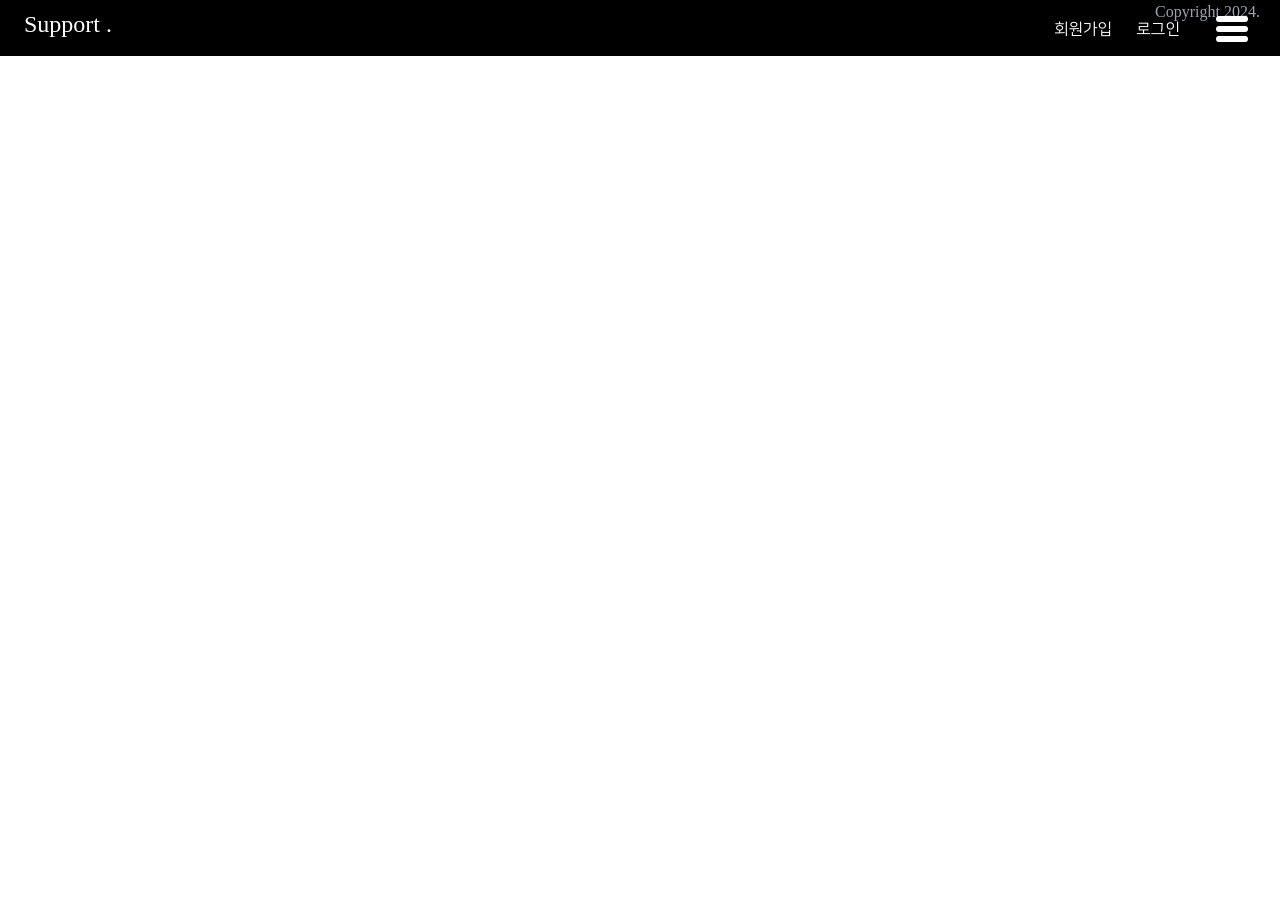
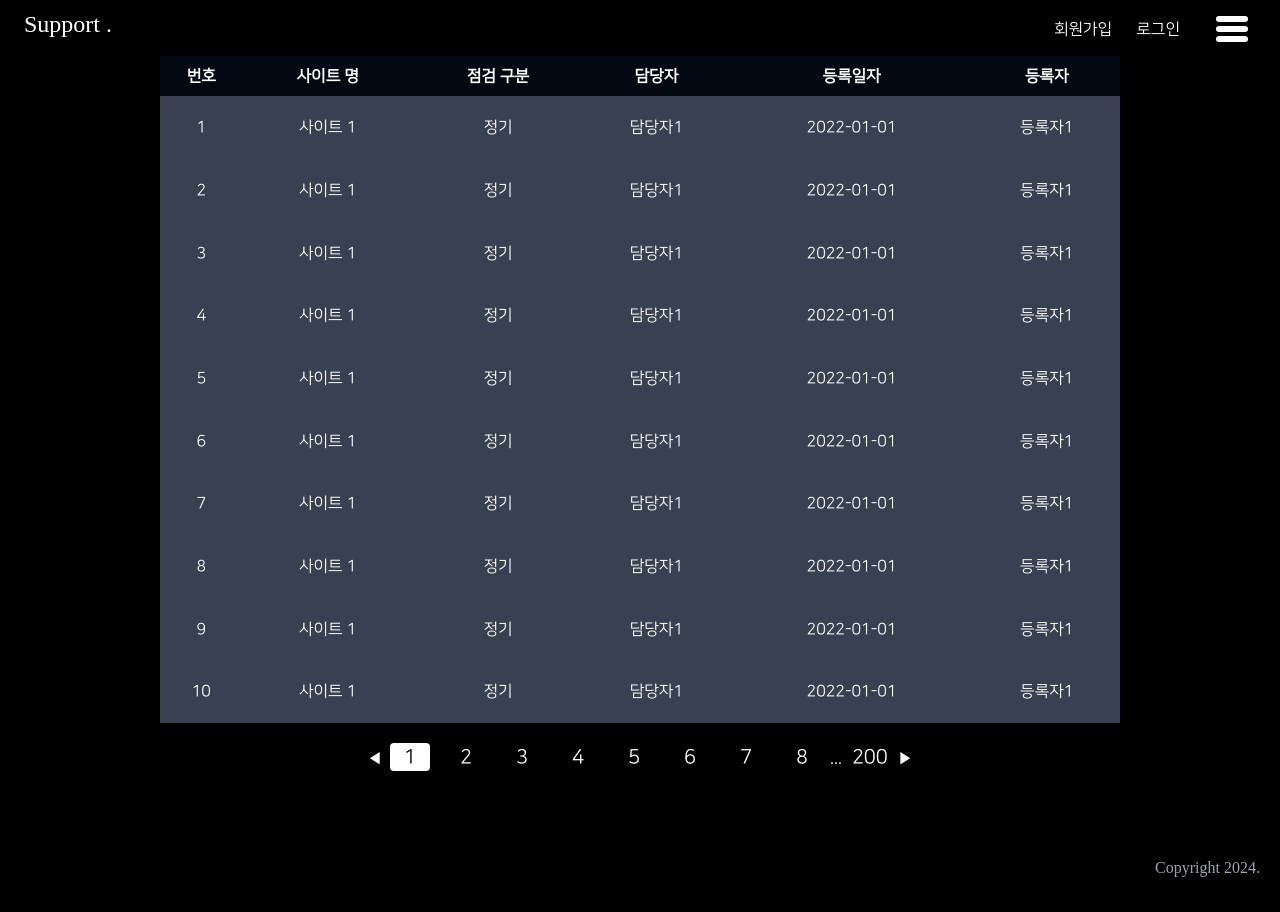
Before and after one commit to kutaelee/support-web, a React (Create React App) app in the folder src/main/reactfront/: page /inspection/management in a window 1280 px wide. Before the commit the page ends 800 px from the top, so only its background shows below. Built offline with nearby package versions, Linux system fonts and the light colour scheme; a web font is replaced by a local one.

Commit message:
calendar modify , management page add

```diff
--- a/src/main/reactfront/package.json
+++ b/src/main/reactfront/package.json
@@ -24,8 +24,11 @@
     "react": "^18.2.0",
     "react-dom": "^18.2.0",
     "react-hook-form": "^7.49.2",
+    "react-paginate": "^8.2.0",
+    "react-query": "^3.39.3",
     "react-router-dom": "^6.21.1",
     "react-scripts": "^5.0.1",
+    "react-table": "^7.8.0",
     "swiper": "^11.0.5",
     "web-vitals": "^2.1.4"
   },
--- a/src/main/reactfront/src/App.js
+++ b/src/main/reactfront/src/App.js
@@ -9,7 +9,7 @@ import Footer from 'pages/common/footer';
 import Join from 'pages/common/join';
 import Login from 'pages/common/login';
 import InspectionPlan from 'pages/inspection/plan';
-import InspectionHistory from 'pages/inspection/history';
+import InspectionManagement from 'pages/inspection/management';
 import SupportReport from 'pages/support/report';
 import SupportHistory from 'pages/support/history';
 
@@ -25,7 +25,7 @@ function App() {
         <Route path='/login' element={<Login />} />
         <Route path='/mypage' element={<MyPage />} />
         <Route path='/inspection/plan' element={<InspectionPlan/>} />
-        <Route path='/inspection/history' element={<InspectionHistory />} />
+        <Route path='/inspection/management' element={<InspectionManagement />} />
         <Route path='/support/report' element={<SupportReport />} />
         <Route path='/support/history' element={<SupportHistory />} />
       </Routes>
--- a/src/main/reactfront/src/assist/css/customCalendar.css
+++ b/src/main/reactfront/src/assist/css/customCalendar.css
@@ -23,3 +23,16 @@ input{
 textarea{
     color:black;
 }
+.fc-daygrid-day-bottom{
+    color: white;
+}
+.fc .fc-popover{
+    z-index: 5;
+    background-color: black;
+    color:white;
+}
+.fc-daygrid-more-link{
+    background-color: rgb(69, 72, 75);
+    width: 100%;
+    text-align: center;
+}
--- /dev/null
+++ b/src/main/reactfront/src/assist/css/pagination.css
@@ -0,0 +1,5 @@
+
+li{
+    user-select: none;
+    display: inline-block;
+}
--- a/src/main/reactfront/src/component/calendarEventModal.js
+++ b/src/main/reactfront/src/component/calendarEventModal.js
@@ -8,7 +8,6 @@ const CalendarEventModal = ({isOpen, onClose, onSave, initialEvent, onEventDelet
     const [selectedEventId, setSelectedEventId] =useState('');
 
     useEffect(() => {
-      console.log(initialEvent)
         if (initialEvent) {
             const newDateWithMillis = new Date(initialEvent.startStr);
             setNewDate(newDateWithMillis.toISOString().slice(0, 10));
@@ -28,7 +27,7 @@ const CalendarEventModal = ({isOpen, onClose, onSave, initialEvent, onEventDelet
   };
     return (
         <div
-            className={`w-1/4 h-2/4 bg-gray-600 opacity-95 z-10 fixed top-1/2 left-1/2 transform -translate-x-1/2 -translate-y-1/2 ${isOpen
+            className={`w-1/4 h-2/4 bg-gray-600 opacity-95 z-50 fixed top-1/2 left-1/2 transform -translate-x-1/2 -translate-y-1/2 ${isOpen
                 ? 'block'
                 : 'hidden'}`}>
             <div className='modal-content shadow-md p-4 h-full'>
@@ -62,7 +61,7 @@ const CalendarEventModal = ({isOpen, onClose, onSave, initialEvent, onEventDelet
                 </label>
                 <div className='flex justify-center'>
                 <button
-                    className='bg-blue-500 text-white px-4 py-2 rounded mr-2'
+                    className='bg-orange-600 text-white px-4 py-2 rounded mr-2'
                     onClick={handleSave}>저장</button>
 
                 <button
--- a/src/main/reactfront/src/component/listBox.js
+++ b/src/main/reactfront/src/component/listBox.js
@@ -17,7 +17,7 @@ const DraggableListBoxItem = ({eventData}) => {
 
   return (
     <li
-    className='fc-event fc-event-draggable fc-event-resizable fc-event-start fc-event-end fc-event-past fc-daygrid-event fc-daygrid-block-event fc-h-event'
+      className={`fc-event fc-event-draggable fc-event-resizable fc-event-start fc-event-end fc-event-past fc-daygrid-event fc-daygrid-block-event fc-h-event bg-${eventData.backgroundColor}-500 border-${eventData.borderColor}-500 `}
       ref={externalEventRef}
       draggable='true'
     >
@@ -34,14 +34,14 @@ const handleDragOver = (e) => {
 };
 
   return (
-    <div className='inline-block w-1/5 h-5/6 absolute ml-12 mt-32 bg-gray-600'  onDragOver={handleDragOver} draggable='true'>
+    <div className='inline-block w-1/5 h-5/6 absolute ml-12 mt-32 bg-gray-600' onDragOver={handleDragOver} draggable='true'>
       <h2 className='p-3 text-center bg-gray-700 rounded-md h-14 font-NanumSquare tracking-wider text-xl font-semibold text-neutral-100'>
         일정 목록
       </h2>
       <ul>
         {events.map(
           (event) =>
-            !event.date && (
+            !event.date && !!event.view &&(
               <DraggableListBoxItem
                 key={event.id}
                 eventData={event}
--- /dev/null
+++ b/src/main/reactfront/src/component/pagination.js
@@ -0,0 +1,26 @@
+// Pagination.js
+import React from 'react';
+import ReactPaginate from 'react-paginate';
+import 'assist/css/pagination.css';
+
+const Pagination = ({ pageCount, onPageChange }) => {
+  return (
+    <div className='w-full'>
+    <ReactPaginate
+      pageCount={200}
+      onPageChange={onPageChange}
+      containerClassName="pagination text-center"
+      pageClassName="mx-2 rounded text-center w-10 text-xl "
+      activeClassName="bg-white text-black mx-2"
+      previousLabel="◀"
+      nextLabel="▶"
+      breakLabel={'...'} // 추가
+      breakClassName={'break-me'} // 추가
+      marginPagesDisplayed={1}
+      pageRangeDisplayed={8}
+    />
+    </div>
+  );
+};
+
+export default Pagination;
--- /dev/null
+++ b/src/main/reactfront/src/component/table.js
@@ -0,0 +1,29 @@
+// Table.js
+import React from 'react';
+
+const Table = ({ columns, data }) => {
+  return (
+    <div className='w-full h-5/6 flex justify-center items-center mb-5'>
+      <table className='w-3/4 h-full text-center'>
+        <thead>
+          <tr className='h-10 bg-gray-950 w-full '>
+            {columns.map((column) => (
+              <th key={column.Header}>{column.Header}</th>
+            ))}
+          </tr>
+        </thead>
+        <tbody>
+          {data.map((row) => (
+            <tr className='bg-gray-700' key={row.id}>
+              {columns.map((column) => (
+                <td className='h-1' key={column.accessor}>{row[column.accessor]}</td>
+              ))}
+            </tr>
+          ))}
+        </tbody>
+      </table>
+    </div>
+  );
+};
+
+export default Table;
--- a/src/main/reactfront/src/component/userSelectBox.js
+++ b/src/main/reactfront/src/component/userSelectBox.js
@@ -2,9 +2,9 @@ import React,{useState} from 'react';
 
 const UserSelectBox = ({onUserSelectedChange}) => {
     const [users, setUsers] = useState([
-        {name:'이규태'},
-        {name:'홍길동'},
-        {name:'김메타'},
+        {name:'이규태' , color:'red'},
+        {name:'홍길동' , color:'teal'},
+        {name:'김메타' , color:'orange'},
     ]);
 
 
@@ -21,7 +21,7 @@ const UserSelectBox = ({onUserSelectedChange}) => {
 
           <label key={user.name} className='ml-5'>
           <input
-              className='mr-1'
+              className={`mr-1 accent-${user.color}-500 `}
               type='checkbox'
               id={user.name}
               defaultChecked={true}
--- a/src/main/reactfront/src/pages/common/header.js
+++ b/src/main/reactfront/src/pages/common/header.js
@@ -10,7 +10,7 @@ const Header = () => {
   const navigate = useNavigate();
   const [isMenuVisible, setMenuVisibility] = useState(true);
   const [menuList, setMenuList] = useState([
-    { name: '정기점검', subMenus: [{ name: '점검일정',uri:'/inspection/plan' }, { name: '점검이력' , uri:'/inspection/history' }] },
+    { name: '정기점검', subMenus: [{ name: '점검일정',uri:'/inspection/plan' }, { name: '점검관리' , uri:'/inspection/management' }] },
     { name: '기술지원', subMenus: [{ name: '지원보고서' , uri:'/support/report' }, { name: '지원이력' ,uri:'/support/history' }] },
   ]);
 
@@ -47,7 +47,7 @@ const Header = () => {
 
 
   return (
-    <div className='h-14 bg-black fixed z-10'>
+    <div className='h-14 bg-black sticky z-10'>
       {/* menu list */}
       <div
         className={`w-full md:w-80 h-full shadow-2xl fixed right-0 rounded-l-lg z-10 transition-opacity ${
--- /dev/null
+++ b/src/main/reactfront/src/pages/inspection/management.js
@@ -0,0 +1,55 @@
+// InspectionManagement.js
+import React, { useState } from 'react';
+import Table from 'component/table';
+import Pagination from 'component/pagination';
+
+const InspectionManagement = () => {
+  // 로컬 데이터 예시
+  const localData = [
+    { id: 1, title: '사이트 1', checkType: '정기', manager: '담당자1', registrationDate: '2022-01-01', registrant: '등록자1' },
+    { id: 2, title: '사이트 1', checkType: '정기', manager: '담당자1', registrationDate: '2022-01-01', registrant: '등록자1' },
+    { id: 3, title: '사이트 1', checkType: '정기', manager: '담당자1', registrationDate: '2022-01-01', registrant: '등록자1' },
+    { id: 4, title: '사이트 1', checkType: '정기', manager: '담당자1', registrationDate: '2022-01-01', registrant: '등록자1' },
+    { id: 5, title: '사이트 1', checkType: '정기', manager: '담당자1', registrationDate: '2022-01-01', registrant: '등록자1' },
+    { id: 6, title: '사이트 1', checkType: '정기', manager: '담당자1', registrationDate: '2022-01-01', registrant: '등록자1' },
+    { id: 7, title: '사이트 1', checkType: '정기', manager: '담당자1', registrationDate: '2022-01-01', registrant: '등록자1' },
+    { id: 8, title: '사이트 1', checkType: '정기', manager: '담당자1', registrationDate: '2022-01-01', registrant: '등록자1' },
+    { id: 9, title: '사이트 1', checkType: '정기', manager: '담당자1', registrationDate: '2022-01-01', registrant: '등록자1' },
+    { id: 10, title: '사이트 1', checkType: '정기', manager: '담당자1', registrationDate: '2022-01-01', registrant: '등록자1' },
+    { id: 11, title: '사이트 1', checkType: '정기', manager: '담당자1', registrationDate: '2022-01-01', registrant: '등록자1' },
+    { id: 12, title: '사이트 1', checkType: '정기', manager: '담당자1', registrationDate: '2022-01-01', registrant: '등록자1' },
+    { id: 13, title: '사이트 1', checkType: '정기', manager: '담당자1', registrationDate: '2022-01-01', registrant: '등록자1' },
+    { id: 14, title: '사이트 1', checkType: '정기', manager: '담당자1', registrationDate: '2022-01-01', registrant: '등록자1' },
+    // ... (다른 데이터)
+  ];
+
+  const itemsPerPage = 10;
+  const [currentPage, setCurrentPage] = useState(1);
+
+  // 현재 페이지의 데이터 계산
+  const startIdx = (currentPage - 1) * itemsPerPage;
+  const endIdx = startIdx + itemsPerPage;
+  const currentData = localData.slice(startIdx, endIdx);
+
+  const handlePageChange = ({ selected }) => {
+    setCurrentPage(selected + 1);
+  };
+
+  const columns = [
+    { Header: '번호', accessor: 'id' },
+    { Header: '사이트 명', accessor: 'title' },
+    { Header: '점검 구분', accessor: 'checkType' },
+    { Header: '담당자', accessor: 'manager' },
+    { Header: '등록일자', accessor: 'registrationDate' },
+    { Header: '등록자', accessor: 'registrant' },
+  ];
+
+  return (
+    <div className='h-screen bg-black text-white font-NanumSquare'>
+      <Table columns={columns} data={currentData} />
+      <Pagination pageCount={Math.ceil(localData.length / itemsPerPage)} onPageChange={handlePageChange} />
+    </div>
+  );
+};
+
+export default InspectionManagement;
```
Also changed, not shown: src/main/reactfront/src/component/custCalendar.js (+23 -13 lines), 1 other file (tests, documents, lock files or other folders).
